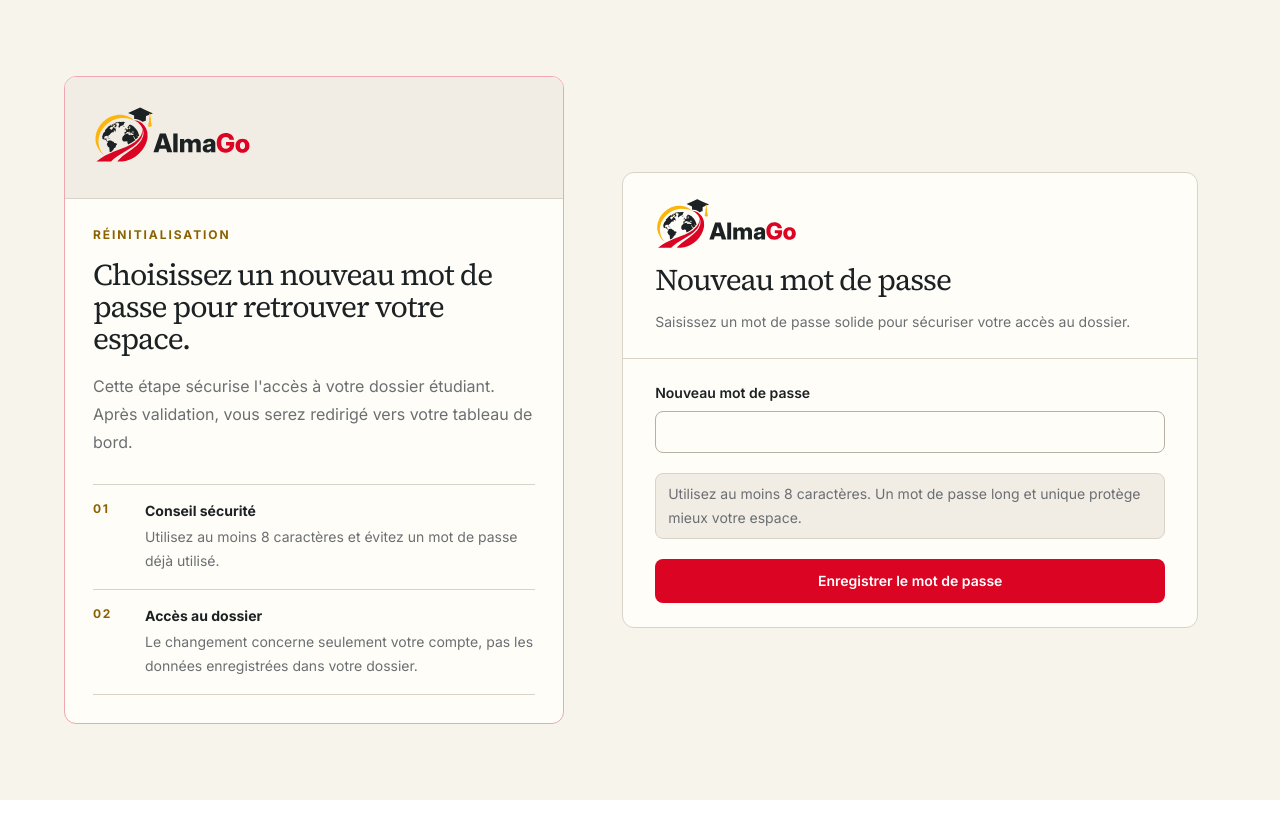
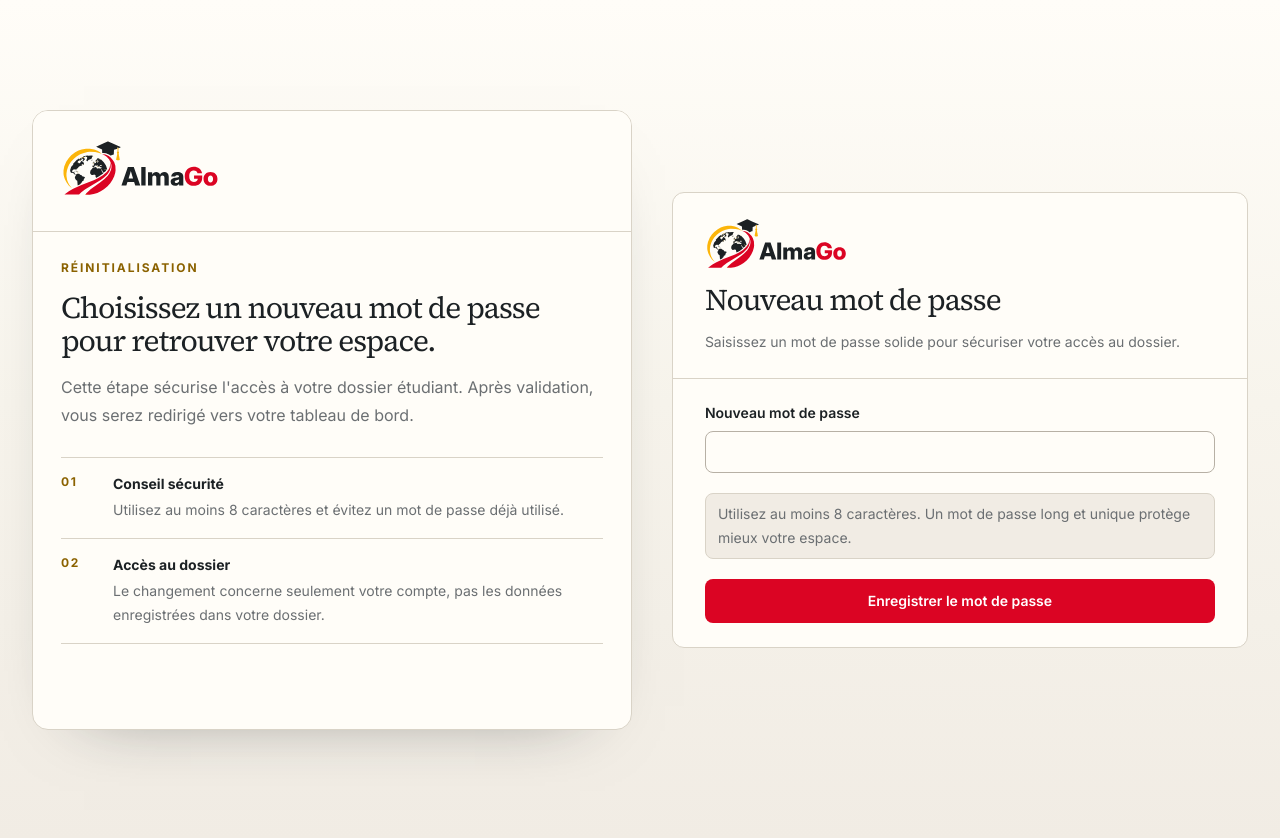
Before and after one commit to almago-platform/AlmaGo, a Next.js app: page /reset-password in a window 1280 px wide. Before the commit the page ends 800 px from the top, so only its background shows below. Built offline with nearby package versions, Linux system fonts and the light colour scheme.

Commit message:
design(auth): align password reset with account entry

```diff
--- a/src/app/reset-password/page.tsx
+++ b/src/app/reset-password/page.tsx
@@ -4,10 +4,10 @@ import { BrandLogo } from "@/components/brand/BrandLogo";
 
 export default function ResetPasswordPage() {
   return (
-    <main className="min-h-screen bg-[var(--background)] px-4 py-10 text-[var(--foreground)] sm:px-6 lg:px-8">
-      <div className="mx-auto grid min-h-[calc(100vh-5rem)] w-full max-w-6xl items-center gap-10 lg:grid-cols-[0.9fr_1.1fr]">
-        <section className="hidden overflow-hidden rounded-[var(--radius-panel)] border border-[var(--brand-border)] bg-[var(--surface)] shadow-none lg:block">
-          <div className="border-b border-[var(--border)] bg-[var(--surface-subtle)] p-7">
+    <main className="min-h-screen bg-[linear-gradient(180deg,#fffdf8_0%,#f7f4ec_48%,#f1ece4_100%)] px-4 py-5 text-[var(--foreground)] sm:px-6 sm:py-8 lg:px-8 lg:py-10">
+      <div className="mx-auto grid min-h-[calc(100vh-2.5rem)] w-full max-w-7xl items-center gap-7 lg:grid-cols-[1.02fr_0.98fr] lg:gap-10">
+        <section className="hidden min-h-[620px] overflow-hidden rounded-[1rem] border border-[var(--border)] bg-[var(--surface)] shadow-[0_28px_70px_-52px_rgba(28,33,36,0.55)] lg:flex lg:flex-col">
+          <div className="border-b border-[var(--border)] bg-[var(--surface)] p-7">
             <Link href="/" className="inline-flex items-center" aria-label="Retour à l'accueil AlmaGo">
               <BrandLogo className="h-auto w-40" />
             </Link>
@@ -41,12 +41,12 @@ export default function ResetPasswordPage() {
           </div>
         </section>
 
-        <section className="mx-auto w-full max-w-xl">
-          <div className="mb-6 flex items-center justify-between lg:hidden">
-            <Link href="/" className="inline-flex items-center" aria-label="AlmaGo accueil">
+        <section className="mx-auto w-full max-w-[36rem]">
+          <div className="mb-5 flex items-center justify-between lg:hidden">
+            <Link href="/" className="inline-flex min-h-11 items-center" aria-label="AlmaGo accueil">
               <BrandLogo className="h-auto w-32" />
             </Link>
-            <Link href="/login" className="text-sm font-semibold text-[var(--muted)]">
+            <Link href="/login" className="inline-flex min-h-11 items-center rounded-[var(--radius-control)] px-2 text-sm font-semibold text-[var(--muted)] hover:text-[var(--brand)]">
               Connexion
             </Link>
           </div>
```
